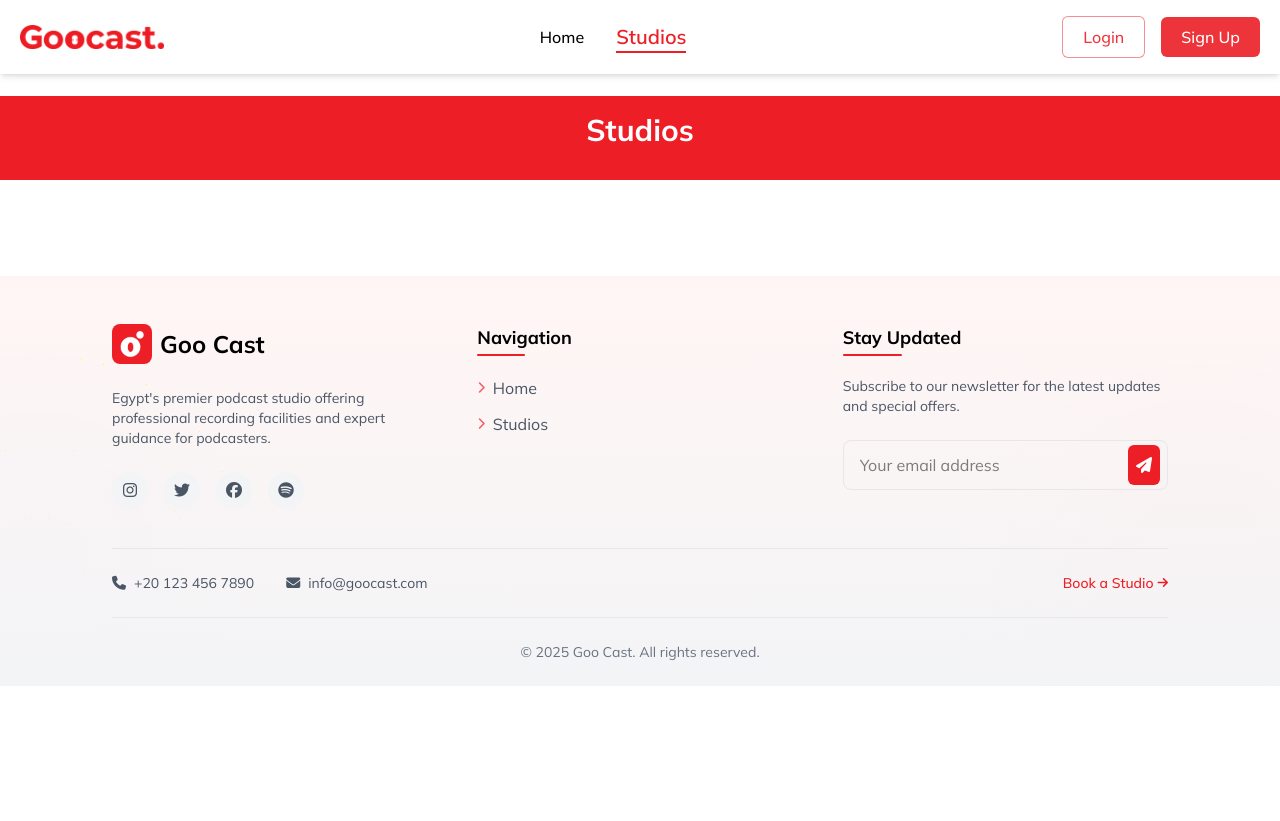
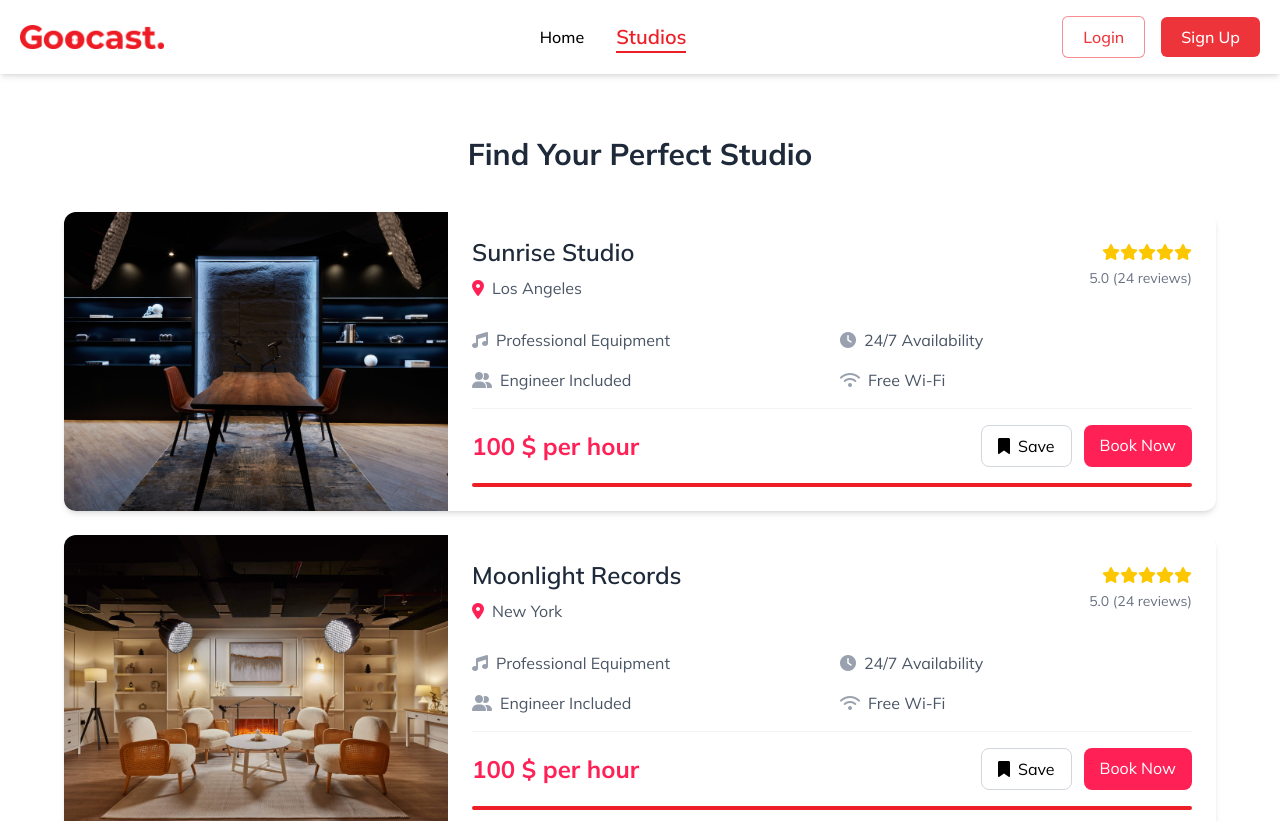
Before and after one commit to MohamedAbdelhakem17/goo-cast-reservation-system, a React (Vite) app in the folder client/: page /studios in a window 1280 px wide. Shown: the top 821 px of the page. Before the commit the page ends 800 px from the top, so only its background shows below. Built offline with nearby package versions, Linux system fonts and the light colour scheme; a web font is replaced by a local one.

Commit message:
feat (client)  : Create All Studios Page

```diff
--- a/client/src/Routes/Router.jsx
+++ b/client/src/Routes/Router.jsx
@@ -10,6 +10,7 @@ const Studios = lazy(() => import("../pages/Studios/Studios"));
 const StudioDetails = lazy(() => import("../pages/Studio-Details/StudioDetails"));
 const Booking = lazy(() => import("../pages/Booking/Booking"));
 const NotFound = lazy(() => import("../pages/Not-Found/NotFound"));
+
 // This is the main router component that handles the routing of the application
 export default function AppRouter() {
     return (
--- a/client/src/pages/Studios/Studios.jsx
+++ b/client/src/pages/Studios/Studios.jsx
@@ -1,9 +1,209 @@
-import React from 'react'
+import { motion } from "framer-motion"
+import { Link } from "react-router-dom"
+import { studio, studio2 } from "../../assets/images"
+import { useEffect, useState } from "react"
 
 export default function Studios() {
+  // Sample studio data - using exactly what was provided
+  const studios = [
+    { id: 1, name: "Sunrise Studio", location: "Los Angeles", image: studio },
+    { id: 2, name: "Moonlight Records", location: "New York", image: studio2 },
+    { id: 3, name: "Echo Chamber", location: "Nashville", image: studio },
+    { id: 4, name: "Harmony House", location: "Austin", image: studio2 },
+    { id: 5, name: "Rhythm Works", location: "Chicago", image: studio },
+    { id: 6, name: "Sound Haven", location: "Miami", image: studio2 },
+  ]
+
+  const textVariants = {
+    hidden: { opacity: 0, y: 20 },
+    visible: (custom) => ({
+      opacity: 1,
+      y: 0,
+      transition: {
+        duration: 0.8,
+        delay: custom * 0.2,
+        ease: [0.43, 0.13, 0.23, 0.96],
+      },
+    }),
+  }
+
+  const StarRating = () => {
+    return (
+      <div className="flex py-2">
+        {[0, 1, 2, 3, 4].map((index) => (
+          <motion.i
+            key={index}
+            className="fa-solid fa-star text-yellow-400"
+            variants={textVariants}
+            initial="hidden"
+            animate="visible"
+            custom={index}
+          />
+        ))}
+      </div>
+    )
+  }
+
+  const containerVariants = {
+    hidden: { opacity: 0 },
+    visible: {
+      opacity: 1,
+      transition: {
+        staggerChildren: 0.1,
+        delayChildren: 0.3,
+      },
+    },
+  }
+
+
+  const [scrollDir, setScrollDir] = useState("down");
+
+  useEffect(() => {
+    let lastScrollY = window.scrollY;
+
+    const updateScrollDir = () => {
+      const currentScrollY = window.scrollY;
+      if (currentScrollY > lastScrollY) {
+        setScrollDir("down");
+      } else if (currentScrollY < lastScrollY) {
+        setScrollDir("up");
+      }
+      lastScrollY = currentScrollY;
+    };
+
+    window.addEventListener("scroll", updateScrollDir);
+    return () => window.removeEventListener("scroll", updateScrollDir);
+  }, []);
+
+
+
   return (
-    <div className="container mx-auto p-4 flex-column flex flex-col items-center  bg-[#ed1e26]" >
-      <h1 className="text-3xl font-bold mb-4 text-white">Studios</h1>
-    </div>
+    <section className="py-10 px-4 ">
+      <div className="max-w-6xl mx-auto">
+        <motion.h2
+          className="text-3xl font-bold text-center mb-10 text-gray-800"
+          initial={{ opacity: 0, y: -20 }}
+          animate={{ opacity: 1, y: 0 }}
+          transition={{ duration: 0.5 }}
+        >
+          Find Your Perfect Studio
+        </motion.h2>
+
+        <motion.div className="space-y-6" variants={containerVariants} initial="hidden" animate="visible">
+          {studios.map((studio) => (
+            <motion.div
+              key={studio.id}
+              className="bg-white rounded-xl overflow-hidden shadow-md hover:shadow-xl transition-shadow duration-300"
+              whileHover={{
+                y: -5,
+                transition: { type: "spring", stiffness: 300 },
+              }}
+              initial={{ opacity: 0, y: 50, scale: 0.7, rotate: scrollDir === "down" ? 4 : -4 }}
+              whileInView={{
+                opacity: 1,
+                y: 0,
+                scale: 1,
+                rotate: 0,
+              }}
+              transition={{ duration: 0.8 }}
+              viewport={{ once: false, amount: 0.2 }}
+            >
+              <div className="flex flex-col md:flex-row">
+                {/* Studio Image */}
+                <div className="relative md:w-1/3 h-64 md:h-auto overflow-hidden">
+                  <motion.div
+                    whileHover={{
+                      scale: 1.05,
+                      transition: { duration: 0.3 },
+                    }}
+                    className="h-full"
+                  >
+                    <img
+                      src={studio.image || "/placeholder.svg"}
+                      alt={studio.name}
+                      className="w-full h-full object-cover"
+                    />
+                  </motion.div>
+
+                  <motion.div
+                    className="absolute inset-0 bg-gradient-to-t from-black/60 to-transparent flex items-end md:opacity-0 md:hover:opacity-100 transition-opacity duration-300"
+                    initial={{ opacity: 0 }}
+                    whileHover={{ opacity: 1 }}
+                  >
+                    <div className="p-4 text-white">
+                      <Link to={`/studio/${studio.id}`} className="text-xl font-semibold flex items-center gap-2">
+                        <span>View Details</span>
+                      </Link>
+                    </div>
+                  </motion.div>
+                </div>
+
+                {/* Studio Details */}
+                <div className="flex-1 p-6">
+                  <div className="flex justify-between items-start">
+                    <div>
+                      <h3 className="text-2xl font-semibold text-gray-800 mb-2">{studio.name}</h3>
+                      <p className="text-gray-600 flex items-center gap-2 mb-3">
+                        <i className="fa-solid fa-location-dot text-rose-500"></i>
+                        <span>{studio.location}</span>
+                      </p>
+                    </div>
+
+                    <div className="flex flex-col items-end">
+                      <StarRating />
+                      <span className="text-sm text-gray-500">5.0 (24 reviews)</span>
+                    </div>
+                  </div>
+
+                  <div className="grid grid-cols-2 gap-4 my-4">
+                    <div className="flex items-center gap-2">
+                      <i className="fa-solid fa-music text-gray-400"></i>
+                      <span className="text-gray-600">Professional Equipment</span>
+                    </div>
+                    <div className="flex items-center gap-2">
+                      <i className="fa-solid fa-clock text-gray-400"></i>
+                      <span className="text-gray-600">24/7 Availability</span>
+                    </div>
+                    <div className="flex items-center gap-2">
+                      <i className="fa-solid fa-user-group text-gray-400"></i>
+                      <span className="text-gray-600">Engineer Included</span>
+                    </div>
+                    <div className="flex items-center gap-2">
+                      <i className="fa-solid fa-wifi text-gray-400"></i>
+                      <span className="text-gray-600">Free Wi-Fi</span>
+                    </div>
+                  </div>
+
+                  <div className="flex flex-col sm:flex-row sm:items-center justify-between mt-4 pt-4 border-t border-gray-100">
+                    <p className="text-rose-500 font-bold text-2xl mb-4 sm:mb-0">100 $ per hour</p>
+
+                    <div className="flex gap-3">
+                      <button className="px-4 py-2 border border-gray-300 rounded-lg hover:bg-gray-50 transition-colors">
+                        <i className="fa-solid fa-bookmark mr-2"></i>
+                        Save
+                      </button>
+                      <Link
+                        to={`/studio/${studio.id}`}
+                        className="px-4 py-2 bg-rose-500 text-white rounded-lg hover:bg-rose-600 transition-colors"
+                      >
+                        Book Now
+                      </Link>
+                    </div>
+                  </div>
+
+                  <motion.div
+                    className="mt-4 h-1 bg-main rounded-full"
+                    initial={{ width: 0 }}
+                    whileInView={{ width: "100%" }}
+                    transition={{ duration: 0.8, ease: "easeOut" }}
+                    viewport={{ once: true }}
+                  />
+                </div>
+              </div>
+            </motion.div>
+          ))}
+        </motion.div>
+      </div>
+    </section>
   )
 }
```
